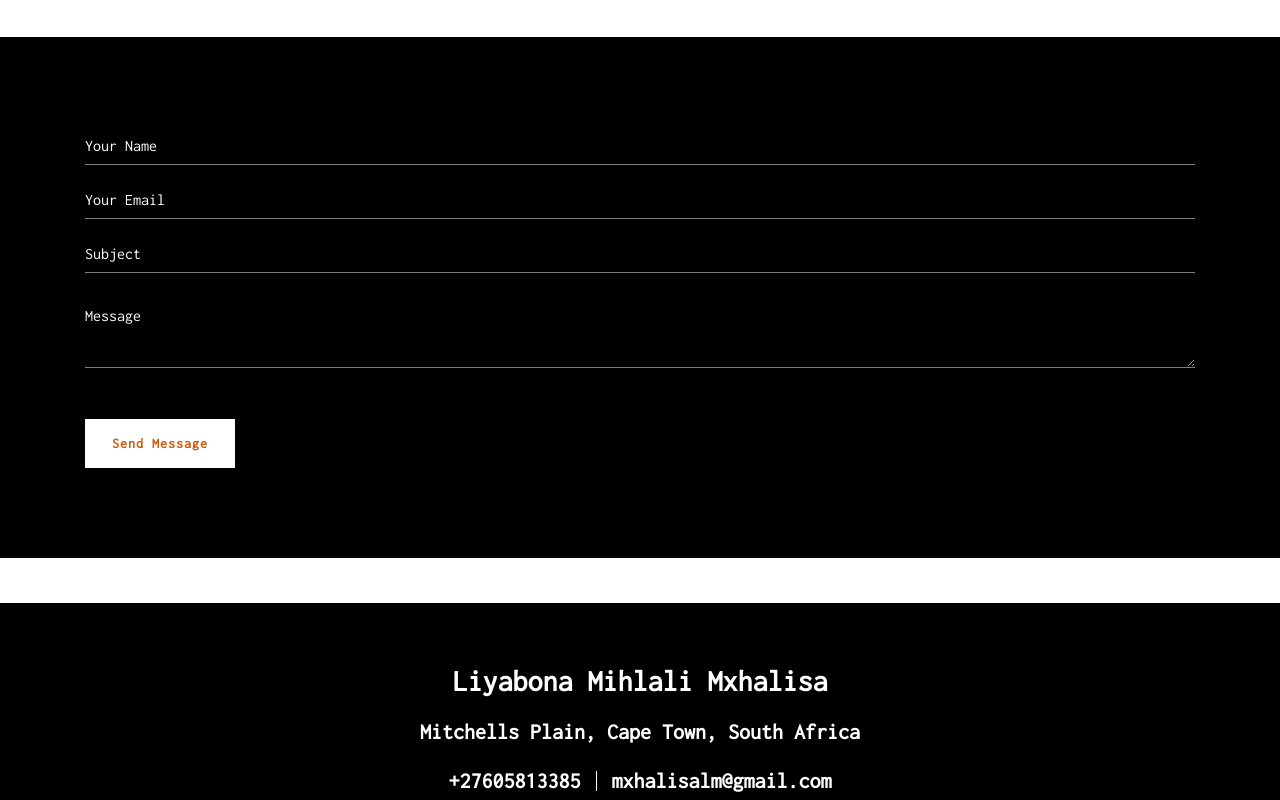
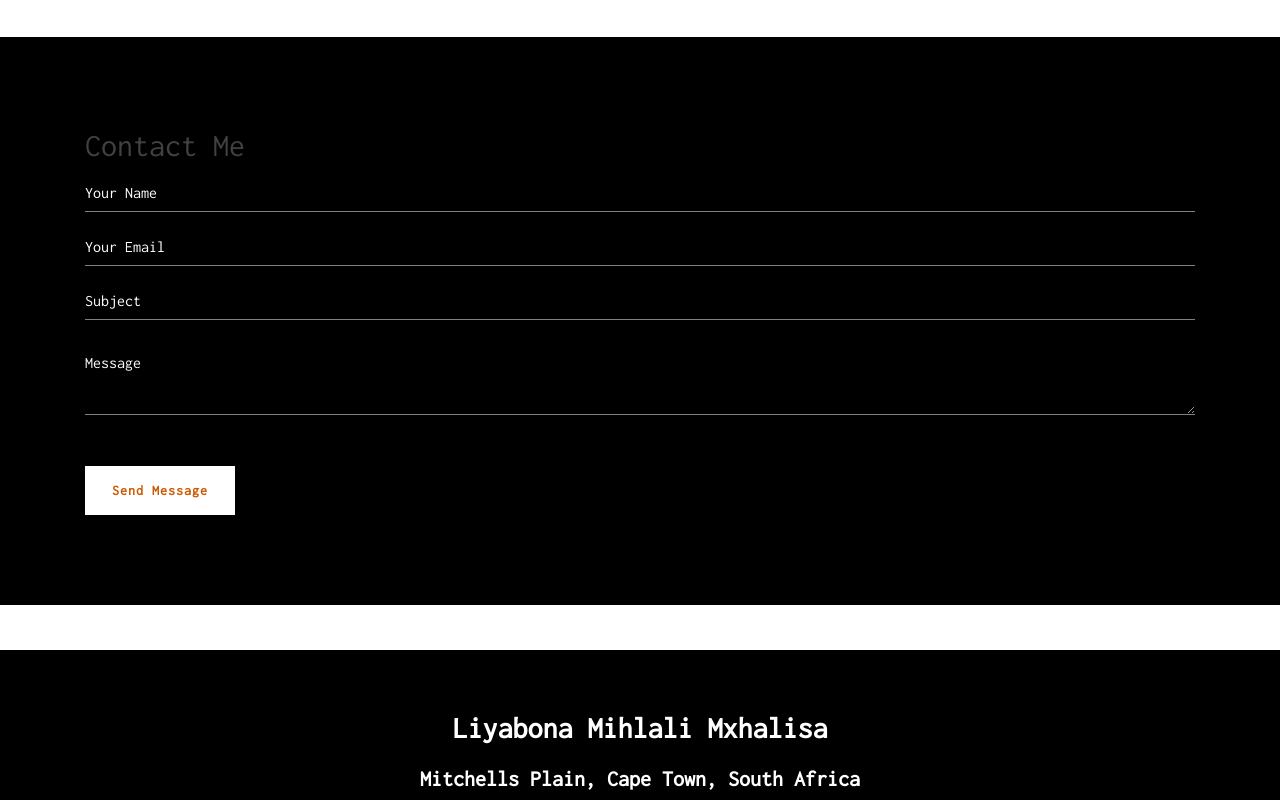
Before and after one commit to LiyabonaMM/Liyabona_Portfolio, a plain HTML site: page index.html in a window 1280 px wide. Shown: the part 5400-6200 px from the top of the page. Drawn offline with nearby package versions, Linux system fonts and the light colour scheme.

Commit message:
Contact Fix

```diff
--- a/index.html
+++ b/index.html
@@ -605,6 +605,7 @@
   <div class="container">
     <div class="row align-items-center">
       <div class="col-md-12">
+        <h2>Contact Me</h2>
         <div class="contact-form">
           <div id="success"></div>
           <form
```
